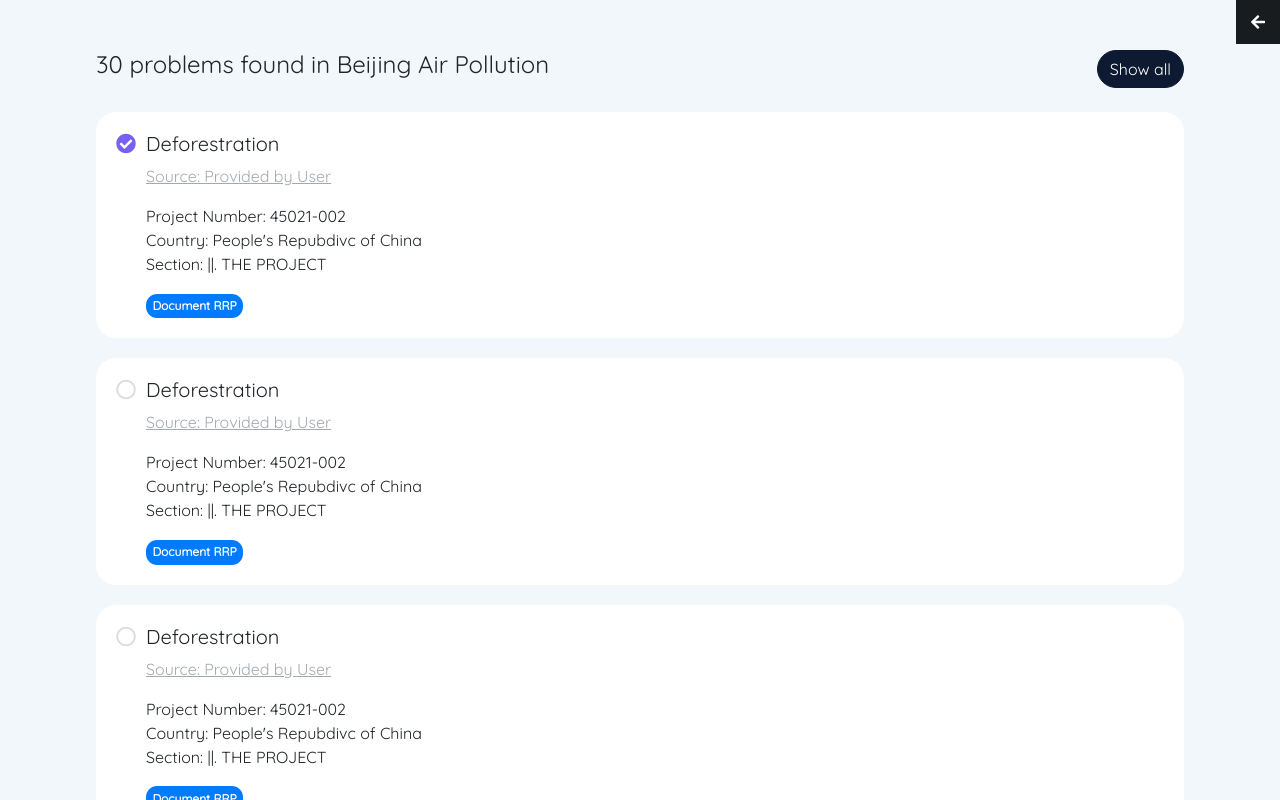
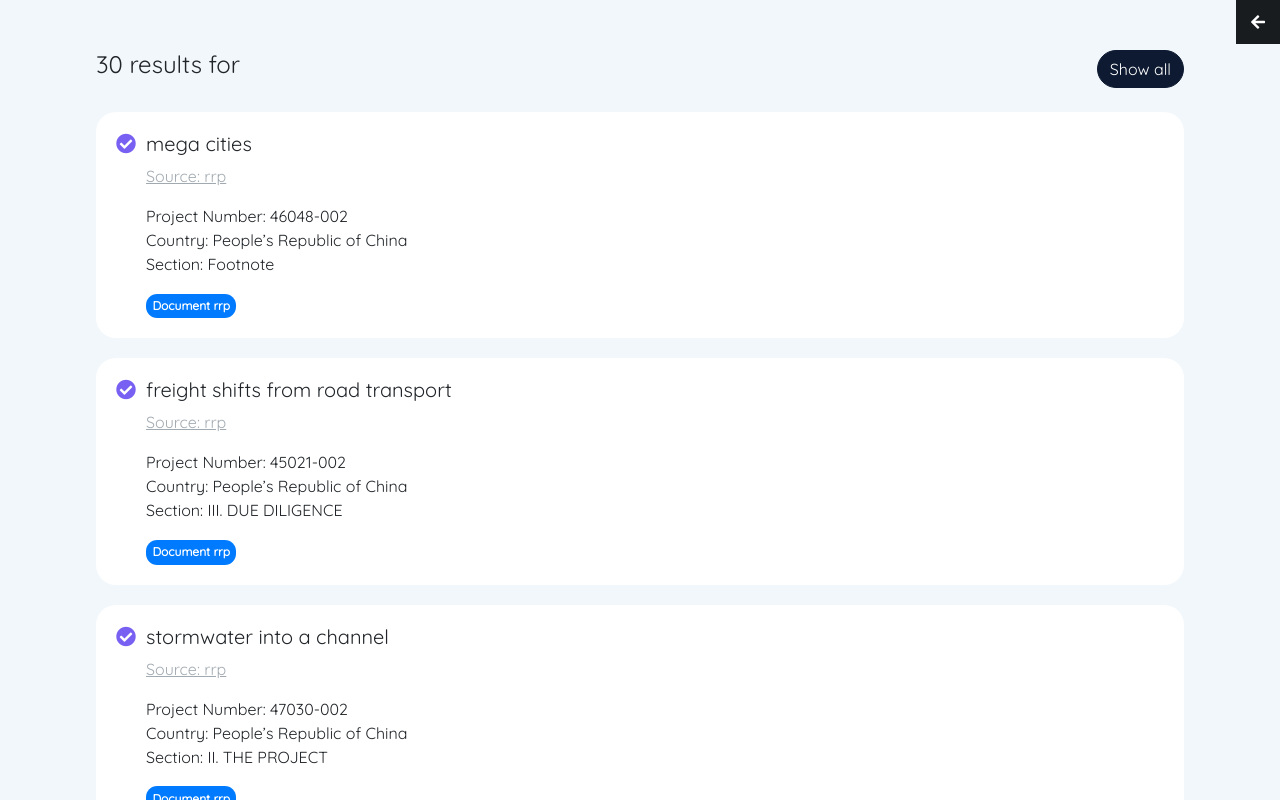
Before and after one commit to mr-bchan/adb_web_cmai, a plain HTML site: page neural-mechanics/index.html in a window 1280 px wide. Both pictures are taken after a click on the button 865 px from the left and 423 px from the top of the page. Shown: the part 800-1600 px from the top of the page. Drawn offline with nearby package versions, Linux system fonts and the light colour scheme.

Commit message:
Add problem UI update

```diff
--- a/neural-mechanics/index.html
+++ b/neural-mechanics/index.html
@@ -11,6 +11,7 @@
     <link href="https://fonts.googleapis.com/css?family=Quicksand" rel="stylesheet">
     <link rel="stylesheet" href="https://use.fontawesome.com/releases/v5.8.1/css/all.css" integrity="sha384-50oBUHEmvpQ+1lW4y57PTFmhCaXp0ML5d60M1M7uH2+nqUivzIebhndOJK28anvf" crossorigin="anonymous">
     <link rel="stylesheet" type="text/css" href="css/style.css">
+
     <title>Search | Asian Development Bank</title>
 </head>
 
@@ -28,7 +29,7 @@
                         <!--             <input type="text" class="form-control" name="search" placeholder="Search">
 <button><i class="fas fa-search"></i></button> -->
                         <div class="input-group mb-3">
-                            <input type="text" class="form-control txt-search" placeholder="Enter your topic or keywords here" aria-label="Search" aria-describedby="Search">
+                            <input id="search-textbox" type="text" class="form-control txt-search" placeholder="Enter your topic or keywords here" aria-label="Search" aria-describedby="Search">
                             <!-- <div class="input-group-append">
                                 <span class="input-group-text" id=""><i class="fas fa-search"></i></span>
                                 <button class="input-group-button" type="submit"><i class="fas fa-search"></i></button>
@@ -61,7 +62,7 @@
     <div class="section-container">
         <section class="section">
             <div class="result-header d-flex justify-content-between mb-4">
-                <h4 class="">30 problems found in Beijing Air Pollution</h4>
+                <h4 id="div-result-header" class="">30 problems found in Beijing Air Pollution</h4>
                 <button class="btn btn-primary btn-show-all btn-primary-custom">Show all</button>
             </div>
             <ul class="search-result-list">
@@ -237,6 +238,12 @@
     <script src="https://cdnjs.cloudflare.com/ajax/libs/jquery/3.3.1/jquery.min.js" ></script>
     <script src="https://cdnjs.cloudflare.com/ajax/libs/popper.js/1.14.7/umd/popper.min.js" integrity="sha384-UO2eT0CpHqdSJQ6hJty5KVphtPhzWj9WO1clHTMGa3JDZwrnQq4sF86dIHNDz0W1" crossorigin="anonymous"></script>
     <script src="https://stackpath.bootstrapcdn.com/bootstrap/4.3.1/js/bootstrap.min.js" integrity="sha384-JjSmVgyd0p3pXB1rRibZUAYoIIy6OrQ6VrjIEaFf/nJGzIxFDsf4x0xIM+B07jRM" crossorigin="anonymous"></script>
+
+    <!-- User functions declared here -->
+    <script src="js/requests.js" ></script>
+    <script src="js/config.js" ></script>
+    <script src="js/update_problems.js" ></script>
+
     <script type="text/javascript">
     $(document).ready(function() {
         if ($("#tab-all").find('.tab-pane-list').length > 0) {
@@ -303,6 +310,9 @@
 
         $('.btn-search').on('click', function()
         {
+            keyword = $("#search-textbox")[0].value
+            update_problems(keyword=keyword)
+
             $('div.section-container,button.btn-toggle-sidebar').attr({'style': 'display:block;'});
 
             $('html,body').animate({
--- /dev/null
+++ b/neural-mechanics/js/config.js
@@ -0,0 +1,390 @@
+/*
+ Config file for API endpoints
+*/
+
+// API Endpoint
+var API_ENDPOINT = 'http://neuralmechanics.ai/adb-api/'
+
+// API POST URLs
+var POST_PROBLEM_URL = API_ENDPOINT + 'get_problems'
+var POST_CAUSE_EFFECT_URL = API_ENDPOINT + 'get_problems'
+
+var POST_PROBLEM_URL_DUMMY_RESULT = {
+    "data": {
+        "data": [
+            {
+                "country": "People’s Republic of China",
+                "link": "https://www.adb.org/projects/documents/jilin-urban-development-project-rrp",
+                "match": [],
+                "project_no": "46048-002",
+                "score": 0.7368137,
+                "section": "Footnote",
+                "source": " rrp ",
+                "subsection": "",
+                "text": "mega cities",
+                "title": "Jilin Urban Development Project"
+            },
+            {
+                "country": "People’s Republic of China",
+                "link": "https://www.adb.org/projects/documents/anhui-intermodal-sustainable-transport-project-rrp",
+                "match": [],
+                "project_no": "45021-002",
+                "score": 0.013570526999999999,
+                "section": "III. DUE DILIGENCE",
+                "source": " rrp ",
+                "subsection": "B. Economic and Financial",
+                "text": "freight shifts from road transport",
+                "title": "Anhui Intermodal Sustainable Transport Project"
+            },
+            {
+                "country": "People’s Republic of China",
+                "link": "https://www.adb.org/projects/documents/jiangxi-pingxiang-integrated-rural-urban-infrastructure-development-project-rrp",
+                "match": [],
+                "project_no": "47030-002",
+                "score": 0.050780244,
+                "section": "II. THE PROJECT",
+                "source": " rrp ",
+                "subsection": "A. Rationale",
+                "text": "stormwater into a channel",
+                "title": "Jiangxi Pingxiang Integrated RuraI—Urban Infrastructure Development Project"
+            },
+            {
+                "country": "People’s Republic of China",
+                "link": "https://www.adb.org/projects/documents/anhui-intermodal-sustainable-transport-project-rrp",
+                "match": [],
+                "project_no": "45021-002",
+                "score": 0.592244,
+                "section": "II. THE PROJECT",
+                "source": " rrp ",
+                "subsection": "A. Rationale",
+                "text": "rapidly growing emissions",
+                "title": "Anhui Intermodal Sustainable Transport Project"
+            },
+            {
+                "country": "People’s Republic of China",
+                "link": "https://www.adb.org/projects/documents/anhui-intermodal-sustainable-transport-project-rrp",
+                "match": [],
+                "project_no": "45021-002",
+                "score": 0.592244,
+                "section": "II. THE PROJECT",
+                "source": " rrp ",
+                "subsection": "A. Rationale",
+                "text": "road transport for moving freight",
+                "title": "Anhui Intermodal Sustainable Transport Project"
+            },
+            {
+                "country": "People’s Republic of China",
+                "link": "https://www.adb.org/projects/documents/jilin-urban-development-project-rrp",
+                "match": [],
+                "project_no": "46048-002",
+                "score": 0.20221278,
+                "section": "II. THE PROJECT",
+                "source": " rrp ",
+                "subsection": "A. Rationale",
+                "text": "deficit of infrastructure and municipal services",
+                "title": "Jilin Urban Development Project"
+            },
+            {
+                "country": "People’s Republic of China",
+                "link": "https://www.adb.org/projects/documents/jilin-urban-development-project-rrp",
+                "match": [],
+                "project_no": "46048-002",
+                "score": 0.20221278,
+                "section": "II. THE PROJECT",
+                "source": " rrp ",
+                "subsection": "A. Rationale",
+                "text": "environmental pollution",
+                "title": "Jilin Urban Development Project"
+            },
+            {
+                "country": "People’s Republic of China",
+                "link": "https://www.adb.org/projects/documents/jiangxi-pingxiang-integrated-rural-urban-infrastructure-development-project-rrp",
+                "match": [],
+                "project_no": "47030-002",
+                "score": 0.028744241,
+                "section": "II. THE PROJECT",
+                "source": " rrp ",
+                "subsection": "A. Rationale",
+                "text": "small cities and townships",
+                "title": "Jiangxi Pingxiang Integrated RuraI—Urban Infrastructure Development Project"
+            },
+            {
+                "country": "People’s Republic of China",
+                "link": "https://www.adb.org/projects/documents/anhui-intermodal-sustainable-transport-project-rrp",
+                "match": [],
+                "project_no": "45021-002",
+                "score": 0.013486554,
+                "section": "II. THE PROJECT",
+                "source": " rrp ",
+                "subsection": "A. Rationale",
+                "text": "global climate change",
+                "title": "Anhui Intermodal Sustainable Transport Project"
+            },
+            {
+                "country": "People’s Republic of China",
+                "link": "https://www.adb.org/projects/documents/guangxi-baise-integrated-urban-environment-improvement-project-rrp",
+                "match": [],
+                "project_no": "44022-023",
+                "score": 0.20221278,
+                "section": "II. THE PROJECT",
+                "source": " rrp ",
+                "subsection": "A. Rationale",
+                "text": "solid waste transportation capacity increased",
+                "title": "Guangxi Baise Integrated Urban Environment Improvement Project"
+            },
+            {
+                "country": "People’s Republic of China",
+                "link": "https://www.adb.org/projects/documents/jiangxi-pingxiang-integrated-rural-urban-infrastructure-development-project-rrp",
+                "match": [],
+                "project_no": "47030-002",
+                "score": 0.028744241,
+                "section": "II. THE PROJECT",
+                "source": " rrp ",
+                "subsection": "A. Rationale",
+                "text": "lack or have incomplete sewer systems",
+                "title": "Jiangxi Pingxiang Integrated RuraI—Urban Infrastructure Development Project"
+            },
+            {
+                "country": "People’s Republic of China",
+                "link": "https://www.adb.org/projects/documents/yunnan-puer-regional-integrated-road-network-development-project-rrp",
+                "match": [],
+                "project_no": "46040-003",
+                "score": 0.07655063,
+                "section": "III. DUE DILIGENCE",
+                "source": " rrp ",
+                "subsection": "E. Safeguards",
+                "text": "pollutants",
+                "title": "Yunnan Pu’er Regional Integrated Road Network Development Project"
+            },
+            {
+                "country": "People’s Republic of China",
+                "link": "https://www.adb.org/projects/documents/jilin-urban-development-project-rrp",
+                "match": [],
+                "project_no": "46048-002",
+                "score": 0.7368137,
+                "section": "Footnote",
+                "source": " rrp ",
+                "subsection": "",
+                "text": "extensive air and water pollution",
+                "title": "Jilin Urban Development Project"
+            },
+            {
+                "country": "People’s Republic of China",
+                "link": "https://www.adb.org/projects/documents/jilin-urban-development-project-rrp",
+                "match": [],
+                "project_no": "46048-002",
+                "score": 0.7368137,
+                "section": "Footnote",
+                "source": " rrp ",
+                "subsection": "",
+                "text": "water scarcity",
+                "title": "Jilin Urban Development Project"
+            },
+            {
+                "country": "People’s Republic of China",
+                "link": "https://www.adb.org/projects/documents/jilin-urban-development-project-rrp",
+                "match": [],
+                "project_no": "46048-002",
+                "score": 0.7368137,
+                "section": "Footnote",
+                "source": " rrp ",
+                "subsection": "",
+                "text": "traffic gridlock",
+                "title": "Jilin Urban Development Project"
+            },
+            {
+                "country": "People’s Republic of China",
+                "link": "https://www.adb.org/projects/documents/jilin-urban-development-project-rrp",
+                "match": [],
+                "project_no": "46048-002",
+                "score": 0.7368137,
+                "section": "Footnote",
+                "source": " rrp ",
+                "subsection": "",
+                "text": "overcrowding",
+                "title": "Jilin Urban Development Project"
+            },
+            {
+                "country": "People’s Republic of China",
+                "link": "https://www.adb.org/projects/documents/yunnan-puer-regional-integrated-road-network-development-project-rrp",
+                "match": [],
+                "project_no": "46040-003",
+                "score": 0.07655063,
+                "section": "III. DUE DILIGENCE",
+                "source": " rrp ",
+                "subsection": "E. Safeguards",
+                "text": "increases in traffic noise",
+                "title": "Yunnan Pu’er Regional Integrated Road Network Development Project"
+            },
+            {
+                "country": "People’s Republic of China",
+                "link": "https://www.adb.org/projects/documents/anhui-intermodal-sustainable-transport-project-rrp",
+                "match": [],
+                "project_no": "45021-002",
+                "score": 0.592244,
+                "section": "II. THE PROJECT",
+                "source": " rrp ",
+                "subsection": "A. Rationale",
+                "text": "traffic congestion",
+                "title": "Anhui Intermodal Sustainable Transport Project"
+            },
+            {
+                "country": "People’s Republic of China",
+                "link": "https://www.adb.org/projects/documents/jilin-urban-development-project-rrp",
+                "match": [],
+                "project_no": "46048-002",
+                "score": 0.7368137,
+                "section": "Footnote",
+                "source": " rrp ",
+                "subsection": "",
+                "text": "escalating housing prices",
+                "title": "Jilin Urban Development Project"
+            },
+            {
+                "country": "People’s Republic of China",
+                "link": "https://www.adb.org/projects/documents/anhui-intermodal-sustainable-transport-project-rrp",
+                "match": [],
+                "project_no": "45021-002",
+                "score": 0.013570526999999999,
+                "section": "III. DUE DILIGENCE",
+                "source": " rrp ",
+                "subsection": "B. Economic and Financial",
+                "text": "traffic accidents",
+                "title": "Anhui Intermodal Sustainable Transport Project"
+            },
+            {
+                "country": "People’s Republic of China",
+                "link": "https://www.adb.org/projects/documents/anhui-intermodal-sustainable-transport-project-rrp",
+                "match": [],
+                "project_no": "45021-002",
+                "score": 0.592244,
+                "section": "II. THE PROJECT",
+                "source": " rrp ",
+                "subsection": "A. Rationale",
+                "text": "local air pollution",
+                "title": "Anhui Intermodal Sustainable Transport Project"
+            },
+            {
+                "country": "People’s Republic of China",
+                "link": "https://www.adb.org/projects/documents/jiangxi-pingxiang-integrated-rural-urban-infrastructure-development-project-rrp",
+                "match": [],
+                "project_no": "47030-002",
+                "score": 0.050780244,
+                "section": "II. THE PROJECT",
+                "source": " rrp ",
+                "subsection": "A. Rationale",
+                "text": "lack of natural capacity to absorb rainwater runoff",
+                "title": "Jiangxi Pingxiang Integrated RuraI—Urban Infrastructure Development Project"
+            },
+            {
+                "country": "People’s Republic of China",
+                "link": "https://www.adb.org/projects/documents/jiangxi-pingxiang-integrated-rural-urban-infrastructure-development-project-rrp",
+                "match": [],
+                "project_no": "47030-002",
+                "score": 0.050780244,
+                "section": "II. THE PROJECT",
+                "source": " rrp ",
+                "subsection": "A. Rationale",
+                "text": "harms river ecology",
+                "title": "Jiangxi Pingxiang Integrated RuraI—Urban Infrastructure Development Project"
+            },
+            {
+                "country": "People’s Republic of China",
+                "link": "https://www.adb.org/projects/documents/jiangxi-pingxiang-integrated-rural-urban-infrastructure-development-project-rrp",
+                "match": [],
+                "project_no": "47030-002",
+                "score": 0.050780244,
+                "section": "II. THE PROJECT",
+                "source": " rrp ",
+                "subsection": "A. Rationale",
+                "text": "downstream flash floods",
+                "title": "Jiangxi Pingxiang Integrated RuraI—Urban Infrastructure Development Project"
+            },
+            {
+                "country": "People’s Republic of China",
+                "link": "https://www.adb.org/projects/documents/jiangxi-pingxiang-integrated-rural-urban-infrastructure-development-project-rrp",
+                "match": [],
+                "project_no": "47030-002",
+                "score": 0.050780244,
+                "section": "II. THE PROJECT",
+                "source": " rrp ",
+                "subsection": "A. Rationale",
+                "text": "domestic wastewater is discharged untreated into rivers",
+                "title": "Jiangxi Pingxiang Integrated RuraI—Urban Infrastructure Development Project"
+            },
+            {
+                "country": "People’s Republic of China",
+                "link": "https://www.adb.org/projects/documents/jilin-urban-development-project-rrp",
+                "match": [],
+                "project_no": "46048-002",
+                "score": 0.20221278,
+                "section": "II. THE PROJECT",
+                "source": " rrp ",
+                "subsection": "A. Rationale",
+                "text": "constrained economic development",
+                "title": "Jilin Urban Development Project"
+            },
+            {
+                "country": "People’s Republic of China",
+                "link": "https://www.adb.org/projects/documents/guangxi-baise-integrated-urban-environment-improvement-project-rrp",
+                "match": [],
+                "project_no": "44022-023",
+                "score": 0.20221278,
+                "section": "II. THE PROJECT",
+                "source": " rrp ",
+                "subsection": "A. Rationale",
+                "text": "uncontrolled solid waste dumping",
+                "title": "Guangxi Baise Integrated Urban Environment Improvement Project"
+            },
+            {
+                "country": "People’s Republic of China",
+                "link": "https://www.adb.org/projects/documents/jiangxi-pingxiang-integrated-rural-urban-infrastructure-development-project-rrp",
+                "match": [],
+                "project_no": "47030-002",
+                "score": 0.050780244,
+                "section": "II. THE PROJECT",
+                "source": " rrp ",
+                "subsection": "A. Rationale",
+                "text": "non- integrated approaches to flood protection",
+                "title": "Jiangxi Pingxiang Integrated RuraI—Urban Infrastructure Development Project"
+            },
+            {
+                "country": "People’s Republic of China",
+                "link": "https://www.adb.org/projects/documents/anhui-intermodal-sustainable-transport-project-rrp",
+                "match": [],
+                "project_no": "45021-002",
+                "score": 0.013486554,
+                "section": "II. THE PROJECT",
+                "source": " rrp ",
+                "subsection": "A. Rationale",
+                "text": "rapid growth in the country's emissions",
+                "title": "Anhui Intermodal Sustainable Transport Project"
+            },
+            {
+                "country": "People’s Republic of China",
+                "link": "https://www.adb.org/projects/documents/yunnan-puer-regional-integrated-road-network-development-project-rrp",
+                "match": [],
+                "project_no": "46040-003",
+                "score": 0.07655063,
+                "section": "III. DUE DILIGENCE",
+                "source": " rrp ",
+                "subsection": "E. Safeguards",
+                "text": "road improvements",
+                "title": "Yunnan Pu’er Regional Integrated Road Network Development Project"
+            }
+        ],
+        "related_keywords": [
+            "pollutants",
+            "agriculture",
+            "refers",
+            "coal",
+            "shanghai",
+            "emissions",
+            "rivers",
+            "requires",
+            "hubei",
+            "congestion"
+        ]
+    },
+    "success": true
+}
--- /dev/null
+++ b/neural-mechanics/js/update_problems.js
@@ -0,0 +1,80 @@
+/*
+Function to:
+ a. search for problems on ADB API given a keyword
+ b. update UI via jQuery
+
+@inputs:
+  keyword: keyword coming from the user - (searchbox value)
+*/
+
+function update_problems(keyword){
+	console.log('Input keyword received: ' + keyword)
+
+	var input_json = {
+			"text" : keyword,
+			"type" : "problem"
+		}
+
+	// httpPostAsync(comments=input_json, url=POST_PROBLEM_URL,
+	// 	callback=function(data){
+	// 		console.log('hello!')
+	// })
+
+
+	var data = POST_PROBLEM_URL_DUMMY_RESULT
+	var results = data['data']['data']
+
+	/* Update UL Class .search-result-list
+	    <ul class="search-result-list">
+	        <li class="search-result-item">
+	            <h5 class="search-result-item-title selected"><i class="fas fa-check-circle"></i>Deforestration</h5>
+	            <div class="search-result-item-details">
+	                <div class="mb-3">
+	                    <a href="#" class="a-provided-by">Source: Provided by User</a>
+	                </div>
+	                <div class="mb-3">
+	                    <div><span>Project Number: </span><span>45021-002</span></div>
+	                    <div><span>Country: </span><span>People's Repubdivc of China</span></div>
+	                    <div><span>Section: </span><span>||. THE PROJECT</span></div>
+	                </div>
+	                <div>
+	                    <span class="badge badge-primary">Document RRP</span>
+	                </div>
+	            </div>
+	        </li>
+
+	        ....
+	        ....
+	*/
+
+	$(".search-result-list").empty();
+	results.forEach(function(result){
+		console.log(result)
+
+		li_html =
+			   `<li class="search-result-item">
+	            <h5 class="search-result-item-title selected"><i class="fas fa-check-circle"></i>${result.text}</h5>
+	            <div class="search-result-item-details">
+	                <div class="mb-3">
+	                    <a href="#" class="a-provided-by">Source: ${result.source}</a>
+	                </div>
+	                <div class="mb-3">
+	                    <div><span>Project Number: </span><span>${result.project_no}</span></div>
+	                    <div><span>Country: </span><span>${result.country}</span></div>
+	                    <div><span>Section: </span><span> ${result.section}</span></div>
+	                </div>
+	                <div>
+	                    <span class="badge badge-primary">Document ${result.source}</span>
+	                </div>
+	            </div>
+	        </li>`
+
+		$(".search-result-list").append(li_html)
+
+	})
+
+	// Update #div-result-header
+	result_text = results.length + ' results for ' + keyword
+    $('#div-result-header').text(result_text)
+
+}
```
Also changed, not shown: neural-mechanics/js/requests.js (added, +46 -0 lines).
